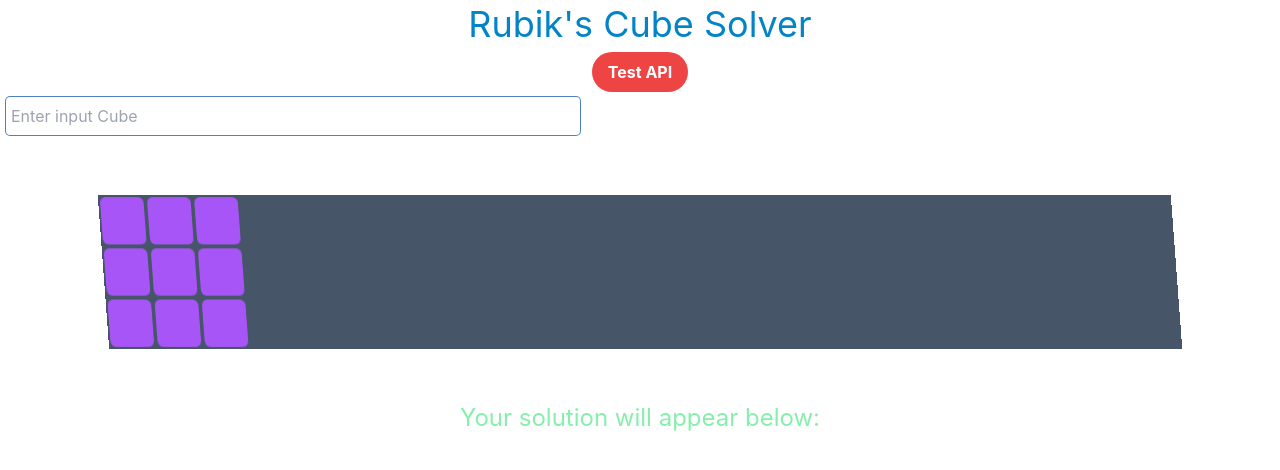
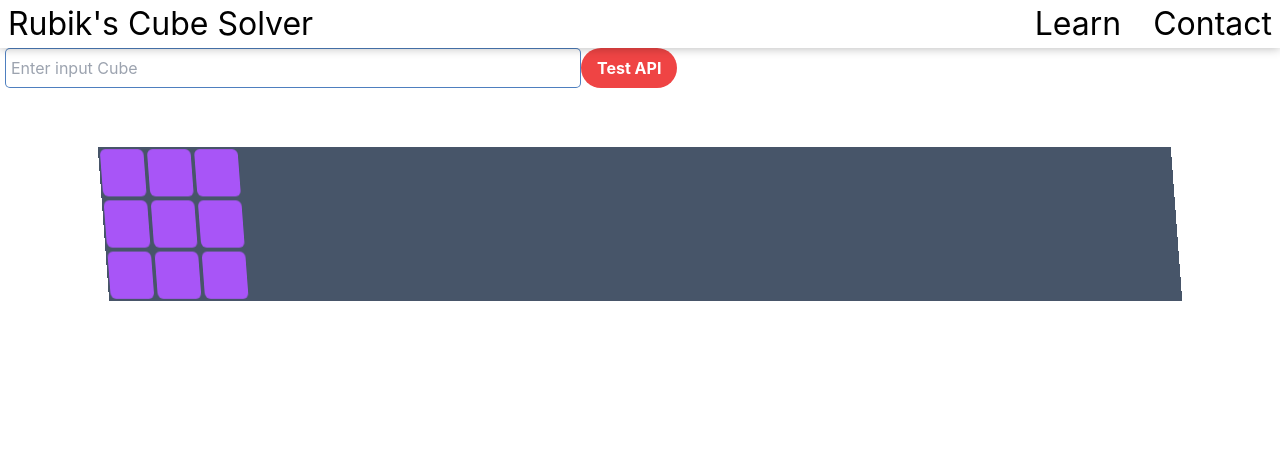
Before and after one commit to Arpan3323/rubiks-cube-frontend, a React (Create React App) app: page / in a window 1280 px wide. Shown: the top 470 px of the page. Built offline with nearby package versions, Linux system fonts and the light colour scheme.

Commit message:
Refactor code and add Navbar component

```diff
--- a/src/App.js
+++ b/src/App.js
@@ -1,66 +1,21 @@
 import React from 'react'
-import api from './api/axiosConfig'
 import Home from './components/home/Home'
 import './App.css'
 import LeftCubeFace from './components/cube/LeftCubeFace'
-import { useState } from 'react'
+import Navbar from './components/navbar/Navbar'
 
 const App = () => {
-
-  const [cubeString, setCubeString] = useState('')
-  const [cubeSolution, setCubeSolution] = useState('')
-
-  const handleChange = (event) => {
-    setCubeString(event.target.value)
-  }
 
 
 
 
-  const getResponse = async () => {
-    try{
-      const response = await api.get('/rubik/solve?cube=' + cubeString)
-      console.log(response)
-      parseResponse(response.data)
-    }
-    catch(error){
-      console.log(error)
-    }
-  }
-
-  const parseResponse = (response) => {
-    if (response === undefined){
-      return(
-        <div></div>
-      )
-    }
-    response = response.split(' ')
-    console.log(response)
-    console.log(response[1].replace(',', ''))
-    return(
-      setCubeSolution(response[1].replace(',', ''))
-    )
-    }
 
 
   return (
-    <div className=' ' >
-      <h1 className='text-4xl text-center p-1 text-sky-600'>Rubik's Cube Solver</h1>
-      <div className='flex justify-center p-1'>
-        <button onClick={getResponse} className='bg-red-500 hover:bg-blue-700 text-white font-bold py-2 px-4 rounded-full'>Test API</button>
-      </div>
-      <div>
-        <input placeholder='Enter input Cube' aria-label='Enter' className='userInputField' type="text" onChange={handleChange}/>
-      </div>
-      <div>
-        {parseResponse()}
-      </div>
+    <div>
+      <Navbar />
       <Home />
       <LeftCubeFace />
-      <div>
-        <p className='text-2xl text-center p-1 text-green-300'>Your solution will appear below:</p>
-        <p>{cubeSolution}</p>
-      </div>
     </div>
   )
 }
--- a/src/components/home/Home.js
+++ b/src/components/home/Home.js
@@ -1,23 +1,46 @@
 import React from 'react'
 import './home.css';
+import api from '../../api/axiosConfig'
+import { useState } from 'react'
 
 const Home = () => {
+  const [cubeString, setCubeString] = useState('')
+  const [cubeSolution, setCubeSolution] = useState('')
+
+  const handleChange = (event) => {
+    setCubeString(event.target.value)
+  }
+
+  const getResponse = async () => {
+    try{
+      const response = await api.get('/rubik/solve?cube=' + cubeString)
+      console.log(response)
+      parseResponse(response.data)
+    }
+    catch(error){
+      console.log(error)
+    }
+  }
+
+  const parseResponse = (response) => {
+    if (response === undefined){
+      return(
+        <div></div>
+      )
+    }
+    response = response.split(' ')
+    console.log(response)
+    console.log(response[1].replace(',', ''))
+    return(
+      setCubeSolution(response[1].replace(',', '').replace(/'/g, ''))
+    )
+    }
   return (
-    /*<div>
-
-        <h1>Home</h1>
-        <p>Welcome to my Rubik's Cube Solver!</p>
-        <div className='flex flex-col items-center'>
-            <label className='p-1  justify-center'>Cube String</label>
-            <input type="text" placeholder="Enter the color each piece of your cube here!" className='p-4 mb-4'></input>
-        </div>
-        <p>Click on the Solve button to get started!</p>
-        <div>
-            <button className="bg-blue-500 hover:bg-blue-700 text-white font-bold py-2 px-4 rounded">Solve</button>
-        </div>
-
-    </div>*/
-    <div></div>
+    <div className='cubeFields'>
+        <input placeholder='Enter input Cube' aria-label='Enter' className='userInputField' type="text" onChange={handleChange}/>
+        <button onClick={getResponse} className='bg-red-500 hover:bg-blue-700 text-white font-bold py-2 px-4 rounded-full'>Test API</button>
+        {cubeSolution}
+      </div>
   )
 }
 
--- /dev/null
+++ b/src/components/navbar/Navbar.css
@@ -0,0 +1,51 @@
+.navbar{
+    background-color: #fff;
+    box-shadow: 0px 0px 10px rgba(0,0,0,0.3);
+    display: flex;
+    justify-content: space-between;
+    align-items: center;
+    gap: 2rem;
+    padding: 0rem 0.5rem;
+    position: sticky;
+    height: 48px;
+}
+
+
+.navbar a {
+
+    position: relative;
+    transition: color 0.5s ease;
+    font-size: 2rem;
+
+}
+
+.navbar a::after {
+    content: '';
+    position: absolute;
+    bottom: 0;
+    left: 0;
+    width: 0;
+    height: 5px;
+    background: rgba(58, 197, 239, 0.843);
+    transition: width 0.5s ease;
+}
+
+.navbar a:hover {
+    color: rgba(58, 197, 239, 0.843);
+}
+
+.navbar a:hover::after {
+    width: 100%;
+}
+
+.navbar ul {
+    text-decoration: none;
+    list-style: none;
+    display: flex;
+    justify-content: space-between;
+    gap: 2rem;
+}
+
+.navbar ul a::after {
+    bottom: -3px;
+}
--- /dev/null
+++ b/src/components/navbar/Navbar.js
@@ -0,0 +1,16 @@
+import React from 'react'
+import './Navbar.css'
+
+const Navbar = () => {
+  return (
+    <div className='navbar'>
+        <a href='/' className='siteTitle'>Rubik's Cube Solver</a>
+        <ul>
+            <li><a href='/'>Learn</a></li>
+            <li><a href='/'>Contact</a></li>
+        </ul>
+    </div>
+  )
+}
+
+export default Navbar
```
